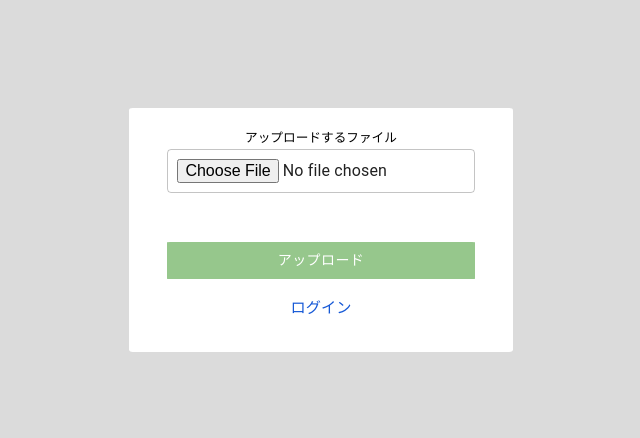
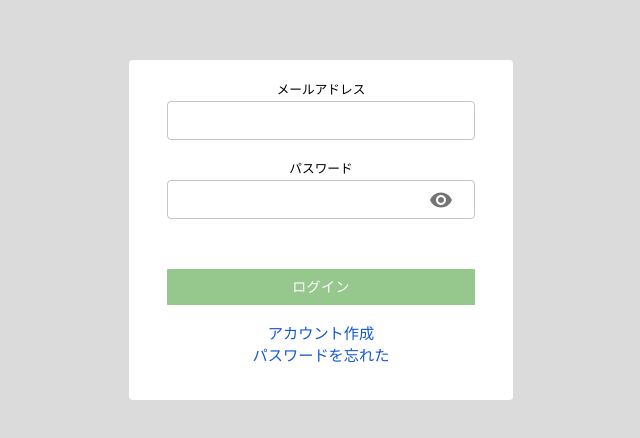
Before and after one commit to nishi214-eng/matting-app, a React (Create React App) app: page / in a window 1280 px wide. Before the commit this address led to /FileUploadForm. Shown: the part 170-608 px from the top of the page, without its empty margins (319-959 px from the left). Built offline with nearby package versions, Linux system fonts and the light colour scheme; no server answers.

Commit message:
[fix] App.tsxをもとに戻した #16

```diff
--- a/src/App.tsx
+++ b/src/App.tsx
@@ -1,12 +1,12 @@
 import { SignIn } from './pages/signIn';
 import SignUp from './pages/signUp';
 import { ResetPassword } from './pages/resetPassword';
-import { BrowserRouter, Route, Routes, Navigate } from "react-router-dom";
+import { BrowserRouter, Route, Routes} from "react-router-dom";
 
 import './App.css';
 import ChatList from './pages/ChatList';
 import ProfileForm from './pages/ProfileForm';
-import FileUploadForm from './components/FileUploadForm';
+import FileUpload from './components/FileUpload';
 
 
 function App() {
@@ -16,9 +16,12 @@ function App() {
       </header>
       <BrowserRouter>
         <Routes>
-
-          <Route path="/" element={<Navigate to="/FileUploadForm" />} />  {/* デフォルトルート */}
-          <Route path="/FileUploadForm" element={<FileUploadForm />} />
+        <Route path="/" element={<SignIn />} />
+          <Route path="/SignUp" element={<SignUp />} />
+          <Route path="/ResetPassword" element={<ResetPassword />} />
+          <Route path="/ChatList" element={<ChatList />} />
+          <Route path="/ProfileForm" element={<ProfileForm />} />
+          <Route path="/FileUpload" element={<FileUpload />} />
           <Route path="*" element={<h1>Not Found Page</h1>} />
         </Routes>
       </BrowserRouter>
```
